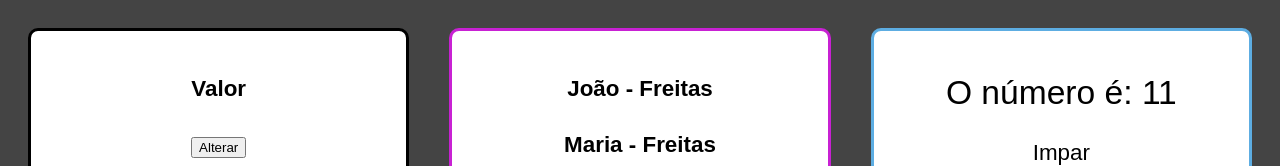
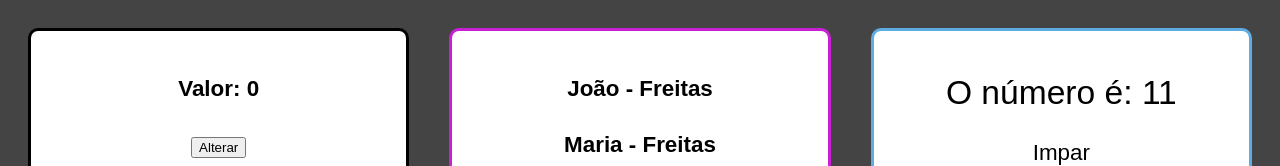
Before and after one commit to rgiovani/react-fundamentos, a React (Create React App) app: page / in a window 1280 px wide. Shown: the top 166 px of the page. Built offline with nearby package versions, Linux system fonts and the light colour scheme.

Commit message:
Utilizando o useState do react

```diff
--- a/src/components/comunicacao/indireta/Sub.jsx
+++ b/src/components/comunicacao/indireta/Sub.jsx
@@ -2,7 +2,7 @@ import React from 'react'
 
 export default function Sub(props) {
     function acao() {
-        props.onClicar(Math.random(), 'Fim!')
+        props.onClicar(Math.random(), 'Gerado')
     }
     return (
         <div>
--- a/src/components/comunicacao/indireta/Super.jsx
+++ b/src/components/comunicacao/indireta/Super.jsx
@@ -1,16 +1,20 @@
-import React from 'react'
+import React, { useState } from 'react'
 import Sub from './Sub'
 
 export default function Super(props) {
 
+    const [texto, setTexto] = useState("Valor");
+    const [numero, setNumero] = useState(0);
+
     function quandoClicar(valorGerado, texto) {
-        console.log(`Ação: ${valorGerado}, ${texto}`)
+        setNumero(valorGerado);
+        setTexto(texto);
     }
 
     return (
         <div>
-            <h4>Valor</h4>
+            <h4>{texto}: {numero}</h4>
             <Sub onClicar={quandoClicar}>Pedro</Sub>
-        </div>
+        </div >
     )
 }
```
